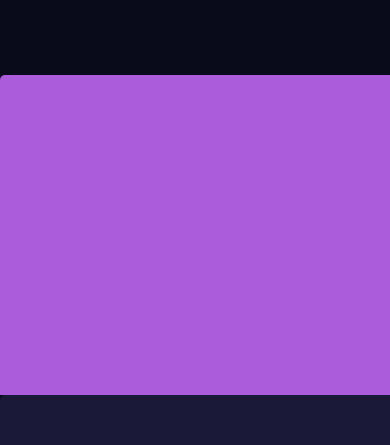
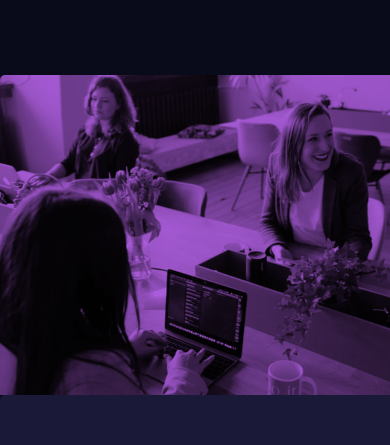
Before and after one commit to xxkdxiix/stats-preview-card-component-main, a plain HTML site: page index.html in a window 390 px wide. Shown: the top 445 px of the page. Drawn offline with Linux system fonts and the light colour scheme; the site is published under a folder, as on GitHub Pages, so addresses that start at the root find nothing.

Commit message:
Update style.css

```diff
--- a/css/style.css
+++ b/css/style.css
@@ -25,7 +25,7 @@
     }
 
     .logo {
-        background-image: url(/images/image-header-desktop.jpg);
+        background-image: url("../images/image-header-desktop.jpg");
         padding: 15rem 0;
         background-size: cover;
         background-position: center;
@@ -120,7 +120,7 @@
         }
 
         .logo {
-            background-image: url(/images/image-header-mobile.jpg);
+            background-image: url("../images/image-header-mobile.jpg");
             padding: 10rem 0;
             border-radius: 5px 5px 0 0;
         }
```
